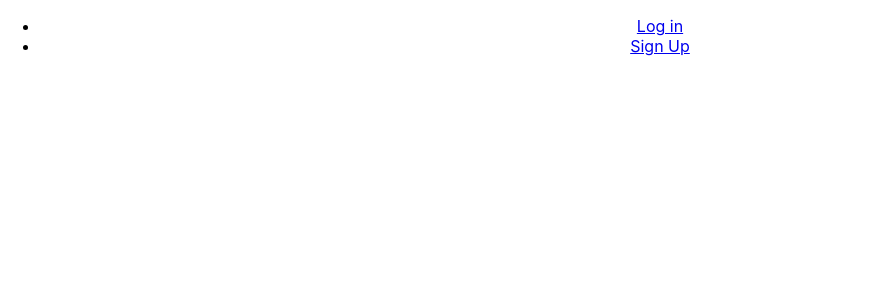
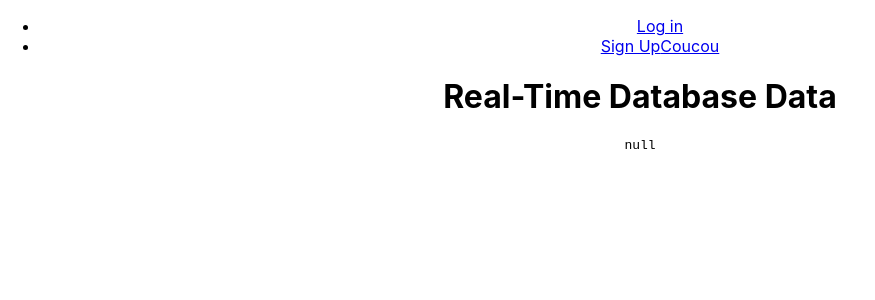
Before and after one commit to Thibault2001/AchieveIt, a React (Create React App) app: page /test in a window 1280 px wide. Before the commit this address had no page. Shown: the top 300 px of the page, without its empty margins (0-875 px from the left). Built offline with nearby package versions, Linux system fonts and the light colour scheme; no server answers; the database is empty.

Commit message:
Real Time database link and display

```diff
--- a/src/App.js
+++ b/src/App.js
@@ -5,6 +5,7 @@ import LoginPage from './loginPage';
 import SignUpPage from './signUpPage';
 import WelcomeUser from './welcomeUsers';
 import WelcomeAdmin from './adminPages/welcomeAdmin'
+import Test from './dataBaseTest'
 
 //changing comment
 function App() {
@@ -17,6 +18,7 @@ function App() {
           <Route path="/signUp" element={<SignUpPage />} />
           <Route path="/welcome" element={<WelcomeUser />} />
           <Route path="welcomeAdmin" element={<WelcomeAdmin />} />
+          <Route path="/test" element={<Test />} />
         </Routes>
       </div>
     </Router>
@@ -39,6 +41,7 @@ function Navigation() {
         </li>
         <li>
           <Link to="/signUp">Sign Up</Link>
+          <Link to="/test">Coucou</Link>
         </li>
       </ul>
     </nav>
--- /dev/null
+++ b/src/dataBaseTest.jsx
@@ -0,0 +1,32 @@
+import React, { useEffect, useState } from 'react';
+import { db, ref, onValue } from './firebase';
+
+function MyComponent() {
+  const [data, setData] = useState({});
+  const [loading, setLoading] = useState(true);
+
+  useEffect(() => {
+    // Reference to the Firebase Realtime Database
+    const databaseRef = ref(db, '/eventCalendar');
+
+    // Using onValue to get real-time updates of the data
+    onValue(databaseRef, (snapshot) => {
+      const data = snapshot.val();
+      setData(data);
+      setLoading(false); // Mark loading as complete once the data is received
+    });
+  }, []);
+
+  return (
+    <div>
+      <h1>Real-Time Database Data</h1>
+      {loading ? (
+        <p>Loading data...</p>
+      ) : (
+        <pre>{JSON.stringify(data, null, 2)}</pre>
+      )}
+    </div>
+  );
+}
+
+export default MyComponent;
--- a/src/firebase.js
+++ b/src/firebase.js
@@ -1,11 +1,13 @@
 // Imports
 import { initializeApp } from "firebase/app";
 import { getAuth } from "firebase/auth";
+import { getDatabase, ref, get, onValue } from 'firebase/database';
 
 // Configuration Firebase
 const firebaseConfig = {
   apiKey: "AIzaSyD4cu5CDEUYWYFf6lAtWX8meZWW7EMxGkU",
   authDomain: "myapp.firebaseapp.com",
+  databaseURL: "https://achieveit-d8b83-default-rtdb.asia-southeast1.firebasedatabase.app/",
   projectId: "myapp",
   storageBucket: "myapp.appspot.com",
   messagingSenderId: "123456789",
@@ -18,8 +20,16 @@ const app = initializeApp(firebaseConfig);
 // Get Authentification instance
 const auth = getAuth(app);
 
+// Get Firestore instance
+const db = getDatabase(app);
+
+
 // export
 export {
   app,
   auth,
+  db,
+  ref,
+  get,
+  onValue,
 };
```
